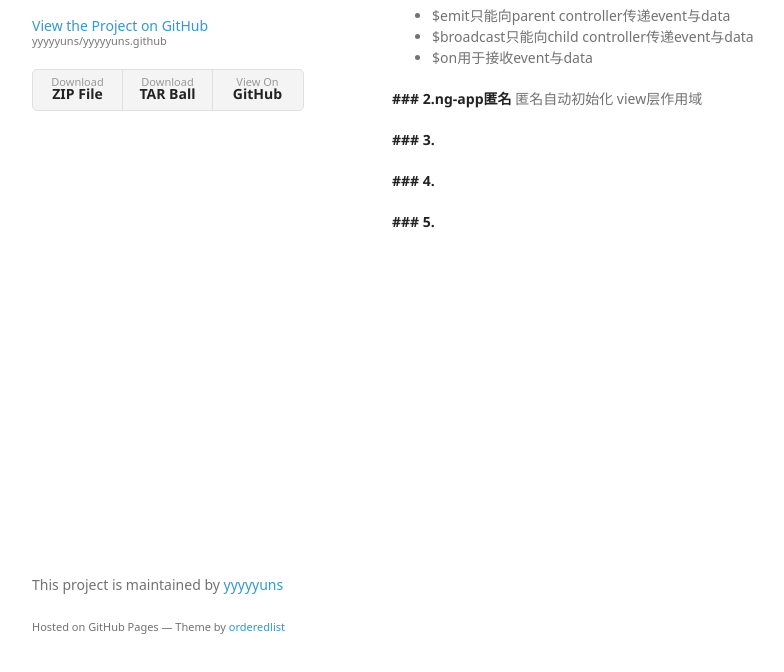
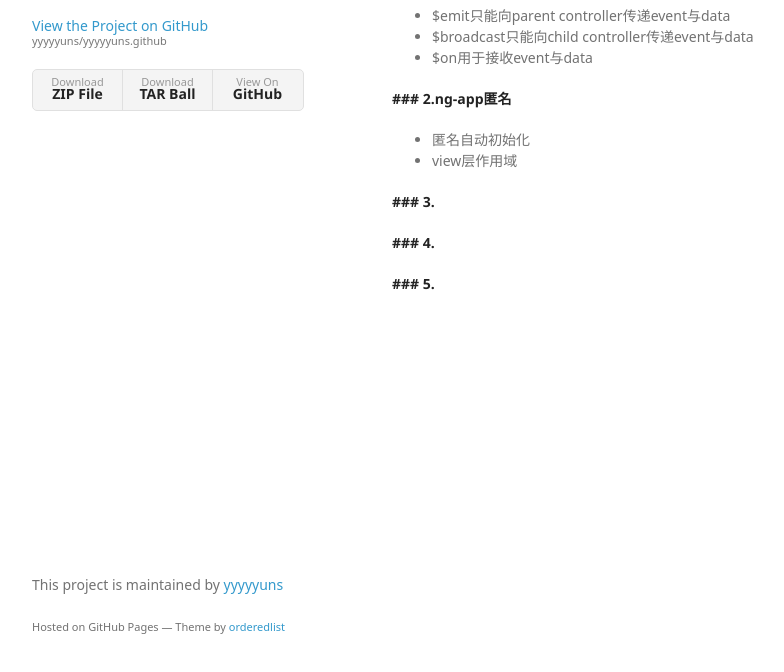
Before and after one commit to VincentYang77/yyyyyuns.github, a plain HTML site: page index.html in a window 1280 px wide. Shown: the part 94-766 px from the top of the page, without its empty margins (178-962 px from the left). Drawn offline with Linux system fonts and the light colour scheme; a web font is replaced by a local one.

```diff
--- a/index.html
+++ b/index.html
@@ -36,9 +36,12 @@
 <li>$on用于接收event与data</li>
 </ul>
 
-<p><strong>### 2.ng-app匿名</strong>
-匿名自动初始化
-view层作用域</p>
+<p><strong>### 2.ng-app匿名</strong></p>
+
+<ul>
+<li>匿名自动初始化</li>
+<li>view层作用域</li>
+</ul>
 
 <p><strong>### 3.</strong></p>
 
--- a/params.json
+++ b/params.json
@@ -1,6 +1,6 @@
 {
   "name": "angularjs学习笔记",
   "tagline": "",
-  "body": "**### 1.controller之间的通信**\r\n* $emit只能向parent controller传递event与data\r\n* $broadcast只能向child controller传递event与data\r\n* $on用于接收event与data\r\n\r\n**### 2.ng-app匿名**\r\n匿名自动初始化\r\nview层作用域\r\n\r\n**### 3.**\r\n\r\n**### 4.**\r\n\r\n**### 5.**\r\n",
+  "body": "**### 1.controller之间的通信**\r\n* $emit只能向parent controller传递event与data\r\n* $broadcast只能向child controller传递event与data\r\n* $on用于接收event与data\r\n\r\n**### 2.ng-app匿名**\r\n* 匿名自动初始化\r\n* view层作用域\r\n\r\n**### 3.**\r\n\r\n**### 4.**\r\n\r\n**### 5.**\r\n",
   "note": "Don't delete this file! It's used internally to help with page regeneration."
 }
```
